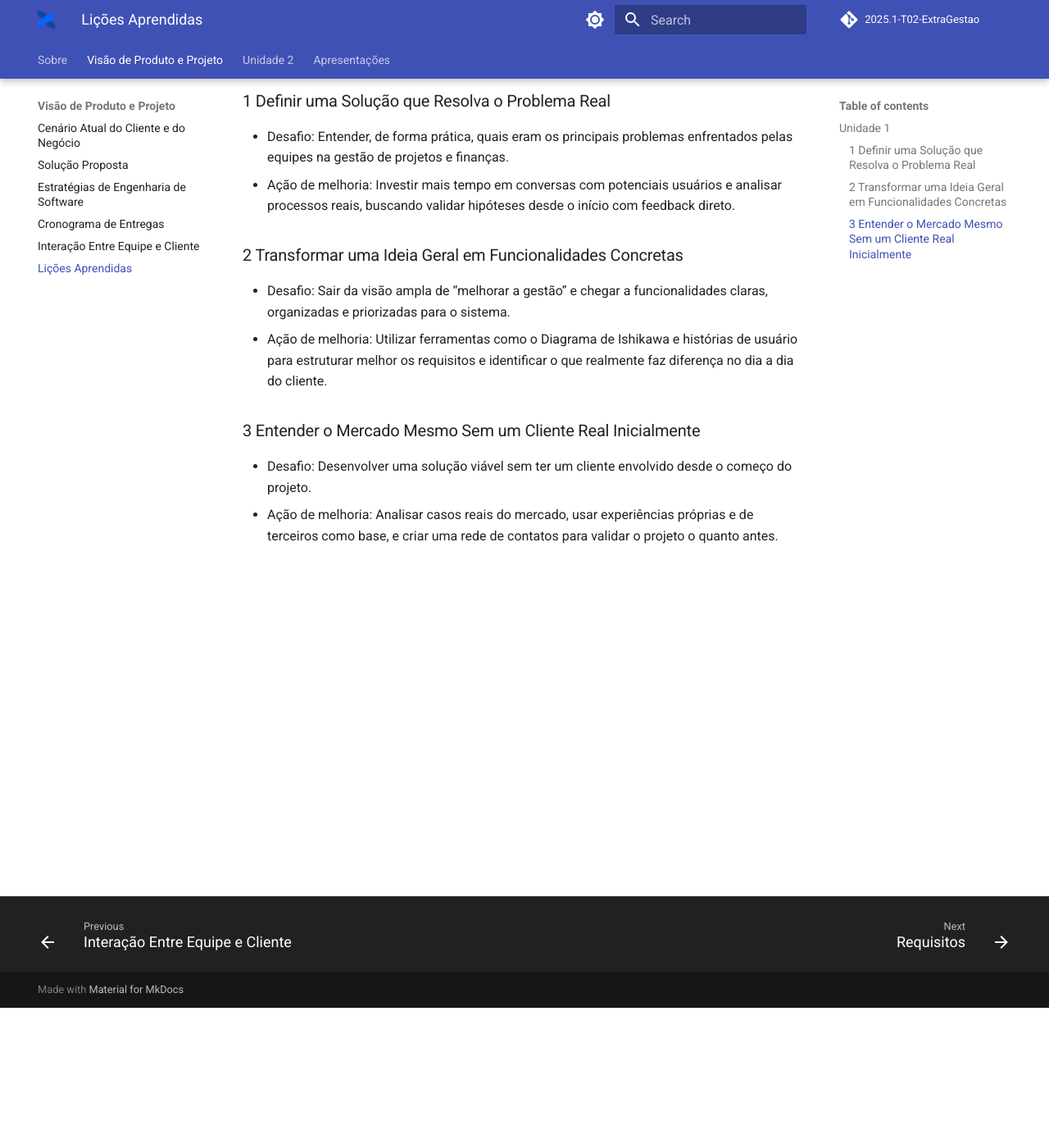
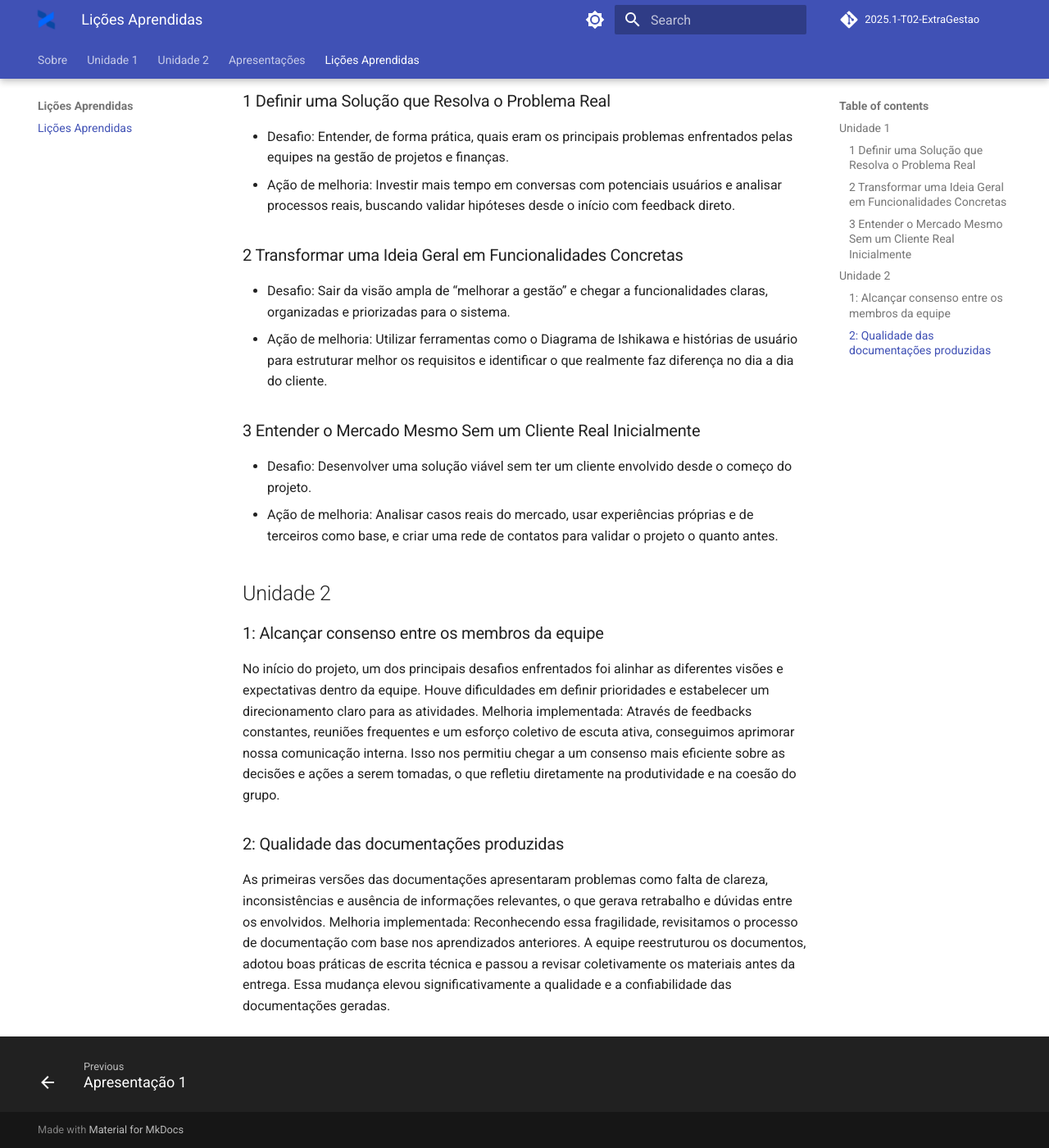
Before and after one commit to mdsreq-fga-unb/2025.1-T02-ExtraGestao, an MkDocs documentation site: the page built from docs/docs/vpp/licoes-aprendidas.md, in a window 1280 px wide and 1400 px high, scrolled down 171 px. Shown: the whole window at 82% size. Built offline with MkDocs 1.6.1 and Material for MkDocs 9.7.7, drawn with Linux system fonts in a browser that asks for light colours; comment, search, counter and statistics services are not loaded.

Commit message:
lições aprendidas e video

```diff
--- a/docs/docs/vpp/licoes-aprendidas.md
+++ b/docs/docs/vpp/licoes-aprendidas.md
@@ -18,3 +18,12 @@
 <li>Ação de melhoria: Analisar casos reais do mercado, usar experiências próprias e de terceiros como base, e criar uma rede de contatos para validar o projeto o quanto antes.
 </li>
 </ul>
+
+## Unidade 2
+### 1: Alcançar consenso entre os membros da equipe
+No início do projeto, um dos principais desafios enfrentados foi alinhar as diferentes visões e expectativas dentro da equipe. Houve dificuldades em definir prioridades e estabelecer um direcionamento claro para as atividades.
+Melhoria implementada: Através de feedbacks constantes, reuniões frequentes e um esforço coletivo de escuta ativa, conseguimos aprimorar nossa comunicação interna. Isso nos permitiu chegar a um consenso mais eficiente sobre as decisões e ações a serem tomadas, o que refletiu diretamente na produtividade e na coesão do grupo.
+
+### 2: Qualidade das documentações produzidas
+As primeiras versões das documentações apresentaram problemas como falta de clareza, inconsistências e ausência de informações relevantes, o que gerava retrabalho e dúvidas entre os envolvidos.
+Melhoria implementada: Reconhecendo essa fragilidade, revisitamos o processo de documentação com base nos aprendizados anteriores. A equipe reestruturou os documentos, adotou boas práticas de escrita técnica e passou a revisar coletivamente os materiais antes da entrega. Essa mudança elevou significativamente a qualidade e a confiabilidade das documentações geradas.
--- a/docs/mkdocs.yml
+++ b/docs/mkdocs.yml
@@ -6,13 +6,12 @@ repo_name: 2025.1-T02-ExtraGestao
 
 nav:
   - Sobre: index.md
-  - "Visão de Produto e Projeto":
+  - "Unidade 1":
       - "Cenário Atual do Cliente e do Negócio": vpp/cenario-atual-do-cliente-e-do-negocio.md
       - "Solução Proposta" : vpp/solucao-proposta.md
       - "Estratégias de Engenharia de Software" : vpp/estrategias-de-engenharia-de-software.md
       - "Cronograma de Entregas": vpp/crono-programa-de-entregas.md
       - "Interação Entre Equipe e Cliente": vpp/interacao-entre-equipe-e-cliente.md
-      - "Lições Aprendidas": vpp/licoes-aprendidas.md
 
   - "Unidade 2":
       - "Requisitos": vpp/requisitos/requisitos.md
@@ -20,6 +19,9 @@ nav:
 
   - "Apresentações":
       - "Apresentação 1": vpp/apresentacao.md
+
+  - "Lições Aprendidas":
+      - "Lições Aprendidas": vpp/licoes-aprendidas.md
 
 
 
```
Also changed, not shown: docs/docs/vpp/apresentacao.md (+3 -0 lines).
